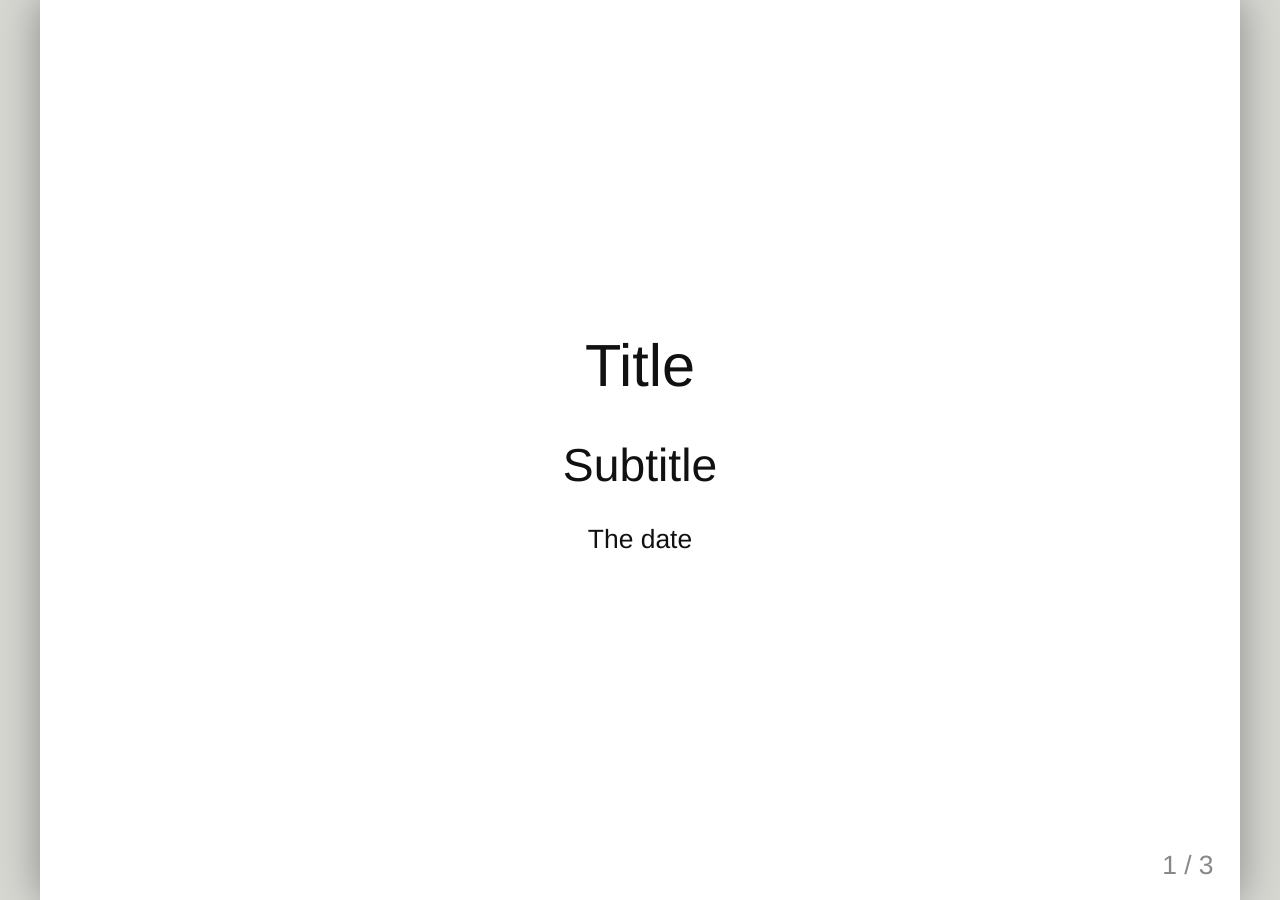
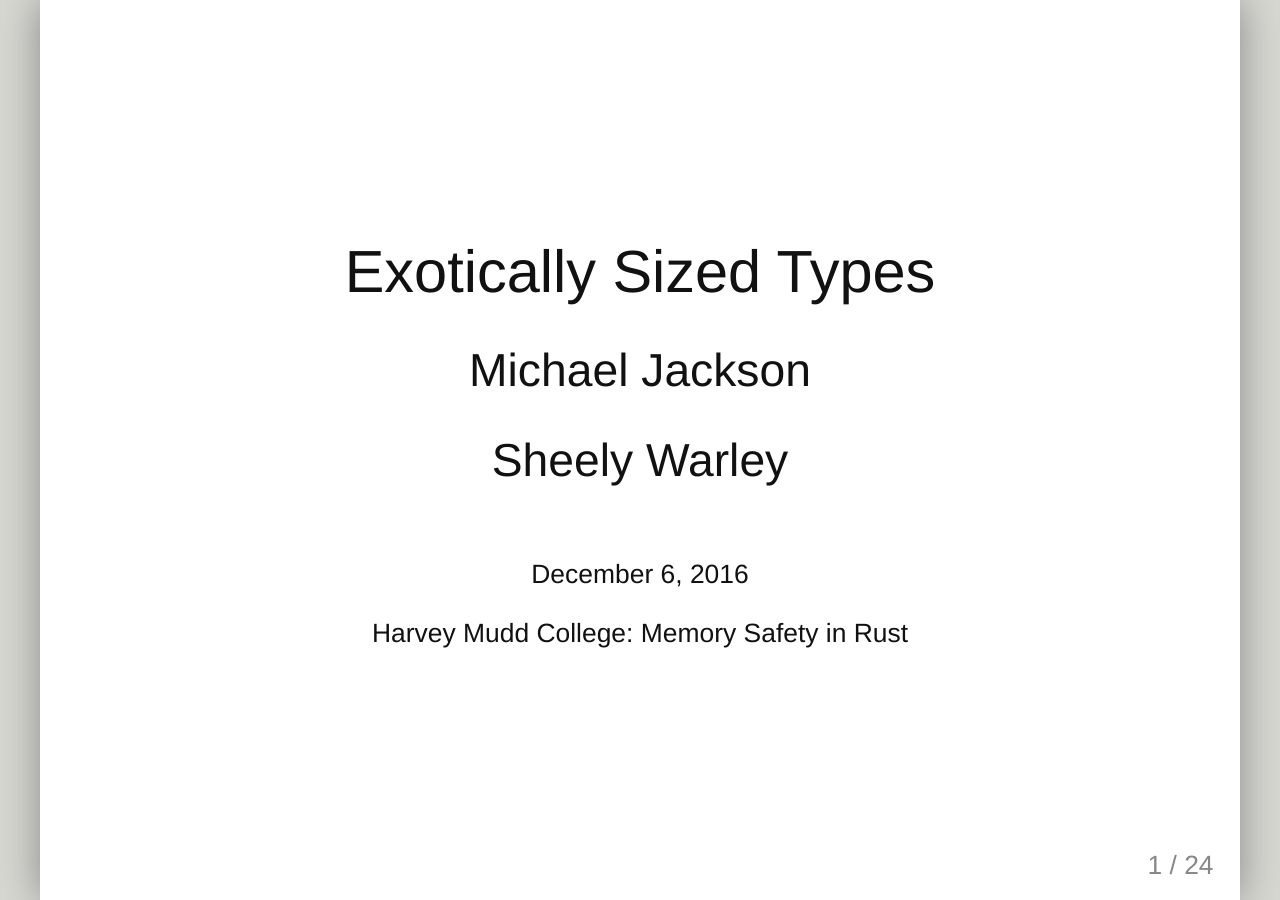
Before and after one commit to MichaelSheely/unsized-types-rust-presentation, a Jekyll site: the page built from docs/presentation/index.md, in a window 1280 px wide. Built offline with Jekyll 4.4.1, drawn with Linux system fonts in a browser that asks for light colours; part of the change alters nothing that is shown.

Commit message:
Just about done with presentation.

````diff
--- a/docs/presentation/content.md
+++ b/docs/presentation/content.md
@@ -3,27 +3,330 @@ class: center middle
 
 ---
 
-## Title
+## Exotically Sized Types
 
-### Subtitle
+###   Michael Jackson
+### Sheely   Warley
 
-The date
+<br>
+December 6, 2016
+<br>
+
+Harvey Mudd College: Memory Safety in Rust
 
 ---
 
 layout: false
 class: left
 
-## Stuff
+## The Stack Pointer (Better name?)
 
-Hi!
+Talk about why things have static size (easy for compiler to do arithmatic before hand and know
+when/how to destroy things).
 
 ---
 
-## Hello World
+## Zero Sized Types
+
+What does the compiler do when you write this?
+
+---
+
+layout: false
+class: left
+
+## Zero Sized Types
+
+What does the compiler do when you write this?
 
 ```rust
-fn main() {
-  println!("Why hello there!");
+struct Empty;
+
+struct Composite {
+  x: Empty,
+  y: (),
+  z: [u8; 0],
 }
 ```
+---
+
+## Zero Sized Types
+
+Say we have a `Map<Key, Value>` already implemented.
+
+And you want to implement a `Set<Key>`.
+
+---
+
+## Zero Sized Types
+
+Say we have a `Map<Key, Value>` already implemented.
+
+And you want to implement a `Set<Key>`.
+
+As a `Map<Key, SmallUselessValue>`?
+
+---
+
+## Zero Sized Types
+
+Say we have a `Map<Key, Value>` already implemented.
+
+And you want to implement a `Set<Key>`.
+
+As a `Map<Key, SmallUselessValue>`?
+
+Instead, consider `Map<Key, ()>`!
+
+---
+
+## Dynamically Sized Types
+
+Some questions to ponder.  In Rust:
+
+ * What's the size of a `Vec<T>`?
+---
+
+## Dynamically Sized Types
+
+Some questions to ponder.  In Rust:
+
+ * What's the size of a `Vec<T>`?
+ * What's the size of `&[T]`?
+
+---
+
+## Dynamically Sized Types
+
+Some questions to ponder.  In Rust:
+
+ * What's the size of a `Vec<T>`?
+ <br><br>
+ * What's the size of `&[T]`?
+ <br><br>
+ * What's the size of `&[u8; 3]`?
+
+---
+
+## Dynamically Sized Types
+
+ Thin Pointer: A one word pointer which contains a memory address.
+
+ Fat Pointer: A multiword structure which *also* contains extra data about the instance (e.g. size).
+
+ * Can't manipulate an unsized type, need to access them behind a pointer.
+ <br>
+ * Any interactions with unsized types will occur through a Fat Pointer.
+ <br>
+ * How do we interact with these DSTs?
+
+---
+
+## Dynamically Sized Types
+
+Interacting with Thin/Fat pointers and arrays.
+
+```rust
+#![allow(dead_code)]
+struct Rc<T: ?Sized> {
+    ptr: *mut RcData<T>,
+}
+```
+
+---
+
+## Dynamically Sized Types
+
+Interacting with Thin/Fat pointers and arrays.
+
+```rust
+#![allow(dead_code)]
+struct Rc<T: ?Sized> {
+    ptr: *mut RcData<T>,
+}
+
+struct RcData<T: ?Sized> {
+    ref_count: usize,
+    data: T,
+}
+```
+
+---
+
+## Dynamically Sized Types
+
+Interacting with Thin/Fat pointers and arrays.
+
+```rust
+#![allow(dead_code)]
+struct Rc<T: ?Sized> {
+    ptr: *mut RcData<T>,
+}
+
+struct RcData<T: ?Sized> {
+    ref_count: usize,
+    data: T,
+}
+
+#[allow(unused_variables)]
+fn main() {
+    let mut rc_data = RcData{ ref_count: 1, data: [1,2,3] };
+    let rc1: Rc<[u8; 3]> = Rc{ ptr: &mut rc_data};
+    let rc2: Rc<[u8]> = {
+        let Rc { ptr: thin } = rc1;
+        let fat = thin as *mut RcData<[u8]>;
+        Rc { ptr: fat }
+    };
+}
+```
+
+---
+
+## Dynamically Sized Types
+
+### Polymorphism and Traits
+
+Rust also makes use of unsized types to represent "Trait Objcects".
+
+---
+
+## Dynamically Sized Types
+
+### Polymorphism and Traits
+
+Rust also makes use of unsized types to represent "Trait Objcects".
+
+We can refer to `T: Foo`, without the compiler knowing the type of `T`!
+
+---
+
+## Dynamically Sized Types
+
+### Trait Objects
+
+```rust
+trait Foo { fn method(&self) -> String; }
+```
+---
+## Dynamically Sized Types
+
+### Trait Objects
+
+```rust
+trait Foo { fn method(&self) -> String; }
+
+impl Foo for u8 {
+    fn method(&self) -> String { format!("u8: {}", *self) }
+}
+impl Foo for String {
+    fn method(&self) -> String { format!("String: {}", *self) }
+}
+```
+---
+
+## Dynamically Sized Types
+
+### Trait Objects
+
+```rust
+trait Foo { fn method(&self) -> String; }
+
+impl Foo for u8 {
+    fn method(&self) -> String { format!("u8: {}", *self) }
+}
+impl Foo for String {
+    fn method(&self) -> String { format!("String: {}", *self) }
+}
+
+fn static_dispatch<T: Foo> (arg: T) {
+    println!("{}", arg.method())
+}
+
+fn main() {
+    let s: String = String::from("a string");
+    let n: u8 = 0;
+    static_dispatch(s);
+    static_dispatch(n);
+}
+```
+---
+
+## Dynamically Sized Types
+
+### Trait Objects
+
+```rust
+trait Foo { fn method(&self) -> String; }
+
+impl Foo for u8 {
+    fn method(&self) -> String { format!("u8: {}", *self) }
+}
+impl Foo for String {
+    fn method(&self) -> String { format!("String: {}", *self) }
+}
+
+fn dynamic_dispatch(arg: &Foo) {
+    println!("{}", arg.method())
+}
+
+fn main() {
+    let s: String = String::from("a string");
+    let n: u8 = 0;
+    dynamic_dispatch(&s);
+    dynamic_dispatch(&n);
+}
+```
+---
+
+## Dynamically Sized Types
+
+### Trait Objects
+
+The fat pointer:
+```rust
+pub struct TraitObject {
+    pub data: *mut (),
+    pub vtable: *mut (),
+}
+```
+And the vtable itself:
+```rust
+struct FooVtable {
+    destructor: fn(*mut ()),
+    size: usize,
+    align: usize,
+    method: fn(*const ()) -> String,
+}
+```
+---
+
+## Exotically Sized Types: Summary
+
+### Zero Sized Types
+ * Compile to `nop`
+ * Logical construct rather than data driven
+
+---
+
+## Exotically Sized Types: Summary
+
+### Zero Sized Types
+ * Compile to `nop`
+ * Logical construct rather than data driven
+
+### Dynamically Sized Types
+ * Cannot access directly (must be behind a pointer)
+ * Common use cases include:
+   * Contiguous memory of dynamic size
+   * Trait Objects
+   * Structs containing Dynamically Sized Types
+ * Compiler implements as fat pointers with either a size or a vtable
+ * We can cast between statically sized and dynamically sized types.
+---
+
+## References
+
+ * The rust book: https://doc.rust-lang.org/stable/book/unsized-types.html
+ * The rustonomicon: https://doc.rust-lang.org/nomicon/exotic-sizes.html
+ * Baby Steps: http://smallcultfollowing.com/babysteps/blog/2014/01/05/dst-take-5/
+ * Huon on the Internet: http://huonw.github.io/blog/2015/01/peeking-inside-trait-objects/
````
